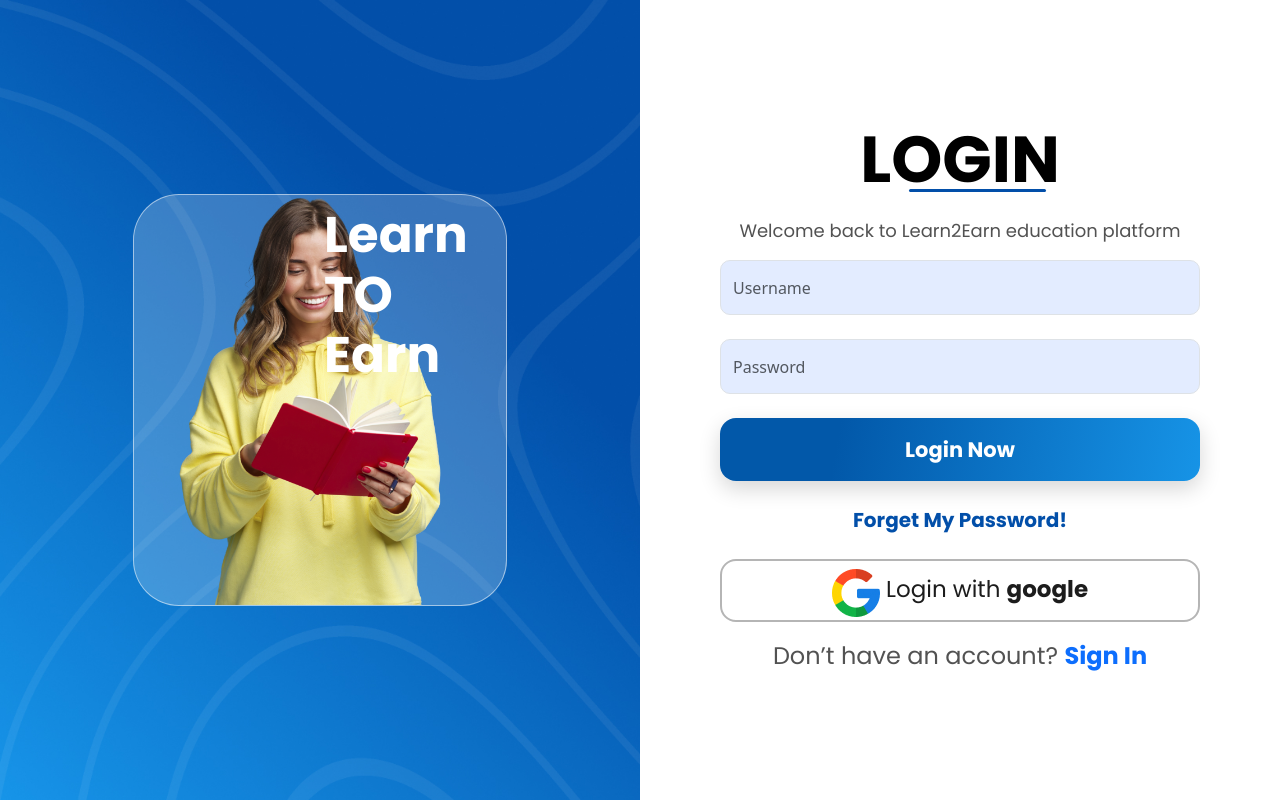
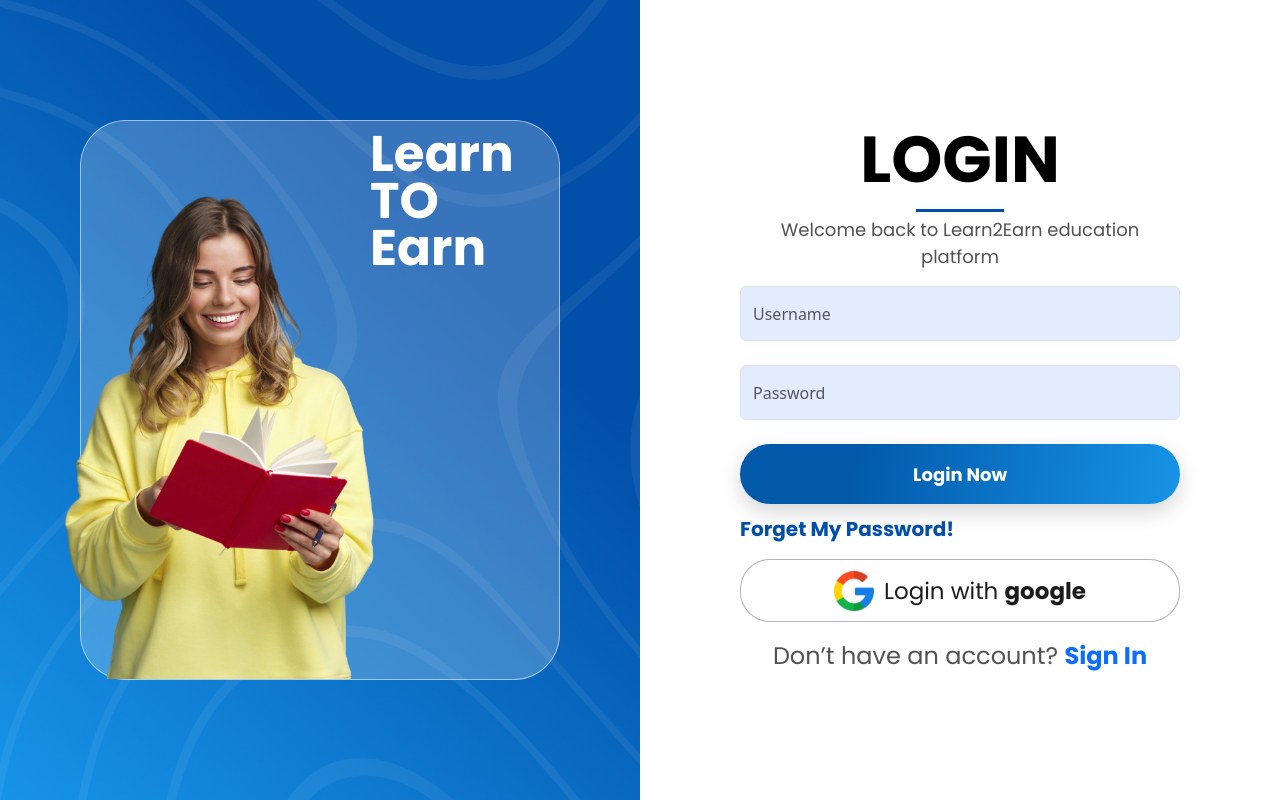
Before and after one commit to AbdalllahSamy/learn2earn_frontend, a React (Create React App) app: page /login in a window 1280 px wide. Built offline with nearby package versions, Linux system fonts and the light colour scheme.

Commit message:
Login resp.

```diff
--- a/src/Component/Login/Login.jsx
+++ b/src/Component/Login/Login.jsx
@@ -12,30 +12,33 @@ export default function Login() {
         rel="stylesheet"></link>
       <div className={`${Style['main-div']}`}>
         <div className={`col-md-6 ${Style.backG}`}>
-          <div className={`${Style.underImg} position-relative col-md-7`}>
-            <img src={img1} alt="woman" className={`${Style.womanImg} d-block w-100 col-md-6`} />
+          <div className={`${Style.underImg} position-relative col-md-9`}>
+            <img src={img1} alt="woman" className={`${Style.womanImg} position-absolute d-block`} />
             <p className={`position-absolute col-md-6 ${Style.pWoman}`}>Learn <br />TO <br />Earn</p>
           </div>
         </div>
-        <div className={`col-md-6 ${Style.loginFormSide}`}>
+        <div className={`${Style.loginFormSide}`}>
           <div className={`${Style.smallCard} w-100`}>
             <div className='text-center'>
               <h3 className={`${Style.h3Login} `}>login</h3>
+              <span className={`${Style.line} `}></span>
               <p className={`${Style.pLogin}`}>Welcome back to Learn2Earn education platform</p>
             </div>
             <div >
               <form className=''>
                 {/* <i className={`fa-regular fa-user ${Style.frameUsername} position-absolute` }></i> */}
-                <input type="text" placeholder='Username' className={`form-control w-75 m-auto ${Style.loginForm}`} />
-                <input type="password" placeholder='Password' className={`form-control w-75 m-auto ${Style.loginForm} my-4`} />
-                <button type='submit' className={`${Style.submitForm} w-75 form-control`}>Login Now</button>
+                <input type="text" placeholder='Username' className={`form-control ${Style.loginForm}`} />
+                <input type="password" placeholder='Password' className={`form-control ${Style.loginForm} my-4`} />
+                <button type='submit' className={`${Style.submitForm}`}>Login Now</button>
               </form>
               <Link className={`navbar-brand`} to="#">
-                <p className={`${Style.forgetPassword} mt-4 mb-4`}>Forget My Password!</p>
+                <p className={`${Style.forgetPassword}`}>Forget My Password!</p>
               </Link>
-              <Link type="button" className={`${Style.loginWithGoogle} d-flex w-75 nav-link form-control m-auto`} to='#'>
-                <div className={`text-center mt-1 `}>
+              <Link type="button" className={`${Style.loginWithGoogle} d-flex`} to='#'>
+                <div className={`text-center d-flex align-items-center`}>
+                  <div className='googleDiv'>
                   <img src={google} className={`${Style.googleImg}`} alt="google" />
+                  </div>
                   <span className={`${Style.regularSpan}`}> Login with <span className={`${Style.googleSpan}`}>google</span></span>
                 </div>
               </Link>
--- a/src/Component/Login/Login.module.css
+++ b/src/Component/Login/Login.module.css
@@ -3,48 +3,51 @@
     min-height: 100vh;
     display: flex;
     align-items: center;
+    align-content: center;
 }
 .backG {
     background-image: url(../../imgs/Rectangle\ 4.jpg);
+    background-repeat: no-repeat;
     background-size: cover;
     background-position: center;
     min-height: 100vh;
     width: 50%;
     display: flex;
+    justify-content: center;
     align-items: center;
-    justify-content: center;
 }
 .loginFormSide{
     width: 50%;
     height: 100%;
     min-height: 100vh;
+    padding: 0 100px;
     display: flex;
     align-items: center;
     justify-content: center;
 }
 
 .underImg {
-    /* height: 70%; */
+    /* margin: 10rem 0; */
     /* margin: auto; */
-    /* margin-top: 6rem !important; */
-    /* flex-shrink: 0;   */
     border-radius: 46px;
     border: 1px solid rgba(255, 255, 255, 0.52);
     background: rgba(255, 255, 255, 0.21);
-    /* backdrop-filter: blur(6.800000190734863px); */
+    min-height: 70vh ;
+    max-height: 70vh ;
 }
 
 .womanImg {
-    left: -50px;
+    left: -90px;
     bottom: 0px;
+    width: 600px;
 }
 
 .pWoman {
     color: #FFF;
-    right: -4px;
+    right: -45px;
     top: 10px;
     font-family: Poppins;
-    font-size: 50px;
+    font-size: 65px;
     font-style: normal;
     font-weight: 700;
     line-height: 60px;
@@ -52,28 +55,21 @@
 }
 
 .h3Login {
-    position: relative;
     color: #000;
-    /* leading-trim: both;
-    text-edge: cap; */
     font-family: Poppins;
     font-size: 65px;
     font-style: normal;
     font-weight: 700;
     line-height: normal;
     text-transform: uppercase;
+    margin: 0;
 }
-
-.h3Login::after {
-    content: '';
-    position: absolute;
-    width: 137px;
+.line{
+    display: block;
+    background-color: #024FA9;
     height: 3px;
-    flex-shrink: 0;
-    border-radius: 6px;
-    background: #024FA9;
-    left: 42%;
-    top: 80%;
+    width: 20%;
+    margin: 0 auto 4px;
 }
 
 .pLogin {
@@ -86,44 +82,48 @@
 }
 
 .loginForm {
-    border-radius: 10px !important;
-    height: 55px !important;
+    border-radius: 10px;
+    height: 55px;
+    border-radius: 20px;
     background: rgba(220, 232, 255, 0.80) !important;
 }
 
 .submitForm {
-    color: #FFF !important;
-    font-family: Poppins !important;
-    font-size: 21px !important;
-    font-style: normal !important;
-    font-weight: 700 !important;
-    line-height: normal !important;
-    border-radius: 16px !important;
-    background: linear-gradient(100deg, #0258A9 24.68%, #199BEE 109.55%) !important;
-    box-shadow: 0px 8px 21px 0px rgba(0, 0, 0, 0.16) !important;
-    height: 63px !important;
-    margin: auto !important;
-    border: 0px !important;
+    color: #FFF;
+    width: 100%;
+    font-family: Poppins;
+    font-size: 18px;
+    font-weight: 700;
+    border-radius: 30px;
+    background: linear-gradient(100deg, #0258A9 24.68%, #199BEE 109.55%);
+    box-shadow: 0px 8px 21px 0px rgba(0, 0, 0, 0.16);
+    height: 60px;
+    border: 0px;
 }
 
 .forgetPassword {
-    display: flex;
-    justify-content: center;
+    text-align: left;
     color: #024FA9;
     font-family: Poppins;
     font-size: 20px;
     font-style: normal;
+    margin: 10px 0 15px;
     font-weight: 700;
     line-height: normal;
 }
 
 .loginWithGoogle {
-    height: 63px !important;
+    height: 63px ;
+    width: 100%;
     background: #FFF;
-    border-radius: 16px !important;
-    border: 2.5px solid rgba(132, 132, 132, 0.60) !important;
+    border-radius: 30px ;
+    border: 1px solid rgba(132, 132, 132, 0.60) ;
     justify-content: center;
     align-items: center;
+    text-decoration: none;
+}
+.googleImg{
+    width: 40px;
 }
 
 .regularSpan {
@@ -132,6 +132,8 @@
     font-size: 23px;
     font-style: normal;
     font-weight: 400;
+    display: block;
+    margin-left: 10px;
     line-height: normal;
 }
 
@@ -162,68 +164,151 @@
     line-height: normal;
 }
 
-@media screen and (max-width:1023px) {
+
+@media screen and (max-width: 816px) {
     .backG {
         display: none;
     }
-
     .loginFormSide {
         background-image: url(../../imgs/Rectangle\ 4.jpg);
-        width: 100% !important;
+        width: 100% ;
+        padding: 0;
     }
-    .smallCard {
-        padding-bottom:2rem;
-        background-color: #fff;
-        margin: 30px;
-        border-radius: 35px;
-        box-shadow: 0px 8px 21px 0px rgba(0, 0, 0, 0.16) !important;
+    .line{
+        width: 30%;
     }
-
     .h3Login {
         font-size: 50px;
         font-weight: 700;
     }
 
-    .h3Login::after {
-        display: none;
-    }
-
-    .loginWithGoogle {
-        /* background-color: #fff !important; */
-        height: 50px !important;
-        padding: 2px !important;
-    }
-
-    .regularSpan {
-        font-size: 20px;
-        font-weight: 400;
-    }
-
-    .googleSpan {
-        font-weight: 500;
-
-    }
-
-    .googleImg {
-        width: 15%;
-        margin-bottom: 7px;
-
+    .smallCard {
+        padding: 15px 20px ;
+        background-color: #fff;
+        margin: 30px;
+        border-radius: 35px;
+        box-shadow: 0px 8px 21px 0px rgba(0, 0, 0, 0.16) ;
     }
 
     .submitForm {
-        font-size: 20px !important;
-        font-weight: 700 !important;
-        height: 50px !important;
+        font-size: 15px;
+        font-weight: 700;
+        height: 40px;
     }
 
-    .forgetPassword {
-        font-size: 20px;
-        font-weight: 700;
+    .loginForm {
+        border-radius: 10px;
+        height: 40px;
+        background: rgba(220, 232, 255, 0.80);
     }
 
     .donotHaveAcc,
     .Signin,
     .pLogin {
-        font-size: 21px;
+        font-size: 15px;
+    }
+
+    .loginWithGoogle {
+        height: 50px;
+        padding: 2px;
+        font-size: 20px;
+    }
+
+    .regularSpan {
+        font-size: 15px;
+        display: block;
+        margin-left: 10px;
+        margin-left: 0;
+    }
+
+    .googleDiv{
+        display: flex;
+        justify-content: center;
+        align-items: center;
+    }
+
+    .googleImg{
+        display: block;
+        width: 70%;
+    }
+
+    .forgetPassword {
+        font-size: 15px;
+        font-weight: 700;
+        margin: 7px 0 15px;
+        text-align: left;
     }
 }
+
+@media screen and (min-width: 816px) and (max-width: 1200px) {
+    .womanImg {
+        width: 370px;
+        left: -40px;
+    }
+
+    .pWoman {
+        color: #FFF;
+        right: 0px;
+        top: 10px;
+        font-family: Poppins;
+        font-size: 50px;
+        font-weight: 700;
+        line-height: 47px;
+    }
+
+    .underImg {
+        margin: 7rem 0;
+        width: 80%;
+    }
+
+    .loginFormSide{
+        padding: 0 20px;
+    }
+
+    .donotHaveAcc,
+    .Signin,
+    .pLogin {
+        font-size: 15px;
+    }
+}
+
+
+
+
+@media screen and (min-width: 1201px) and (max-width: 1600px) {
+    .womanImg {
+        width: 440px;
+        left: -70px;
+    }
+
+    .pWoman {
+        right: -50px;
+        top: 10px;
+        font-size: 50px;
+        font-weight: 700;
+        line-height: 47px;
+    }
+
+    .underImg {
+        width: 75%;
+    }
+}
+
+@media screen and (min-width: 1601px) {
+    .womanImg {
+        width: 450px;
+        left: -70px;
+    }
+
+    .pWoman {
+        right: -50px;
+        top: 10px;
+        font-size: 50px;
+        font-weight: 700;
+        line-height: 47px;
+    }
+
+    .underImg {
+        width: 75% !important;
+    }
+}
```
